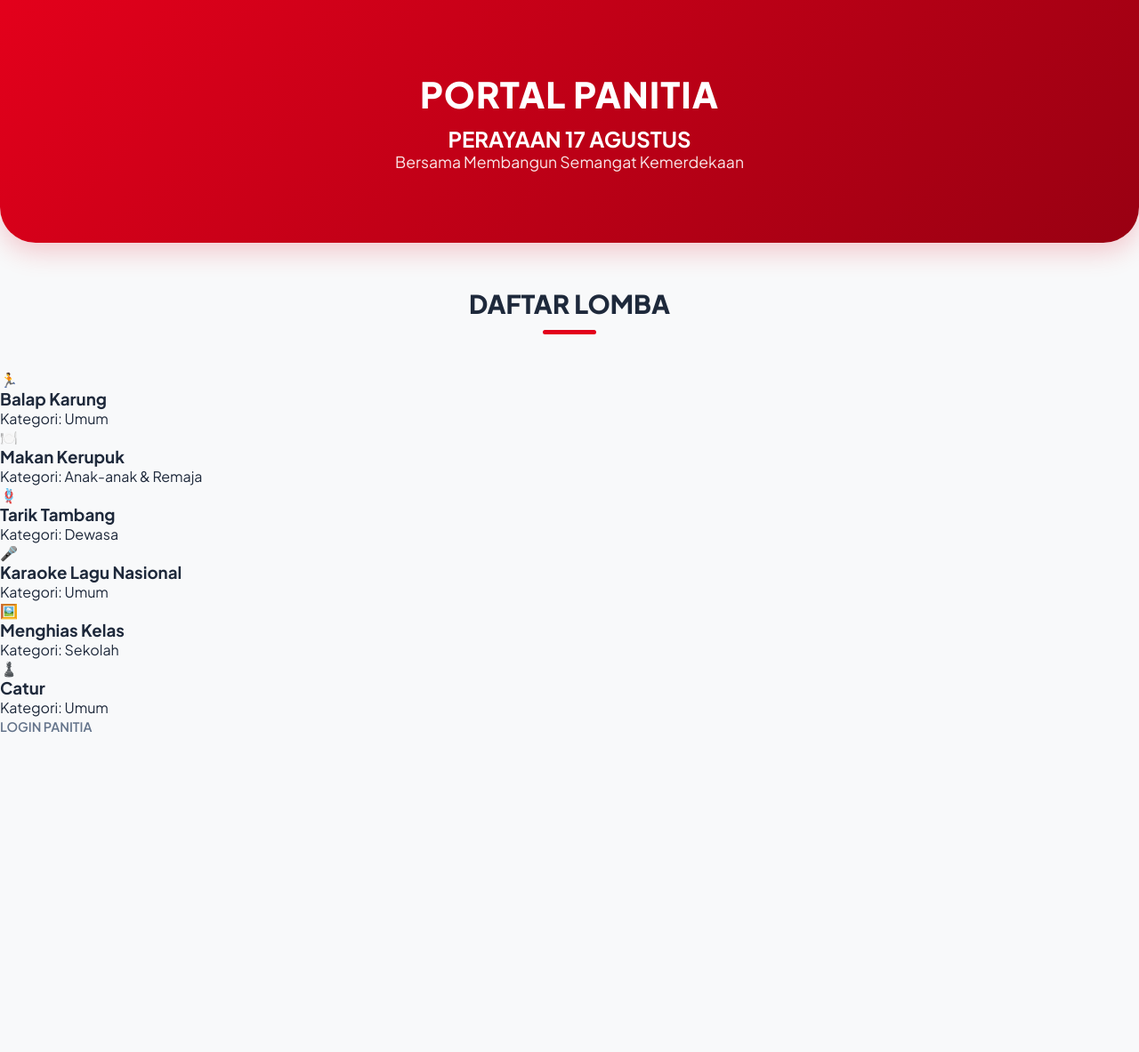
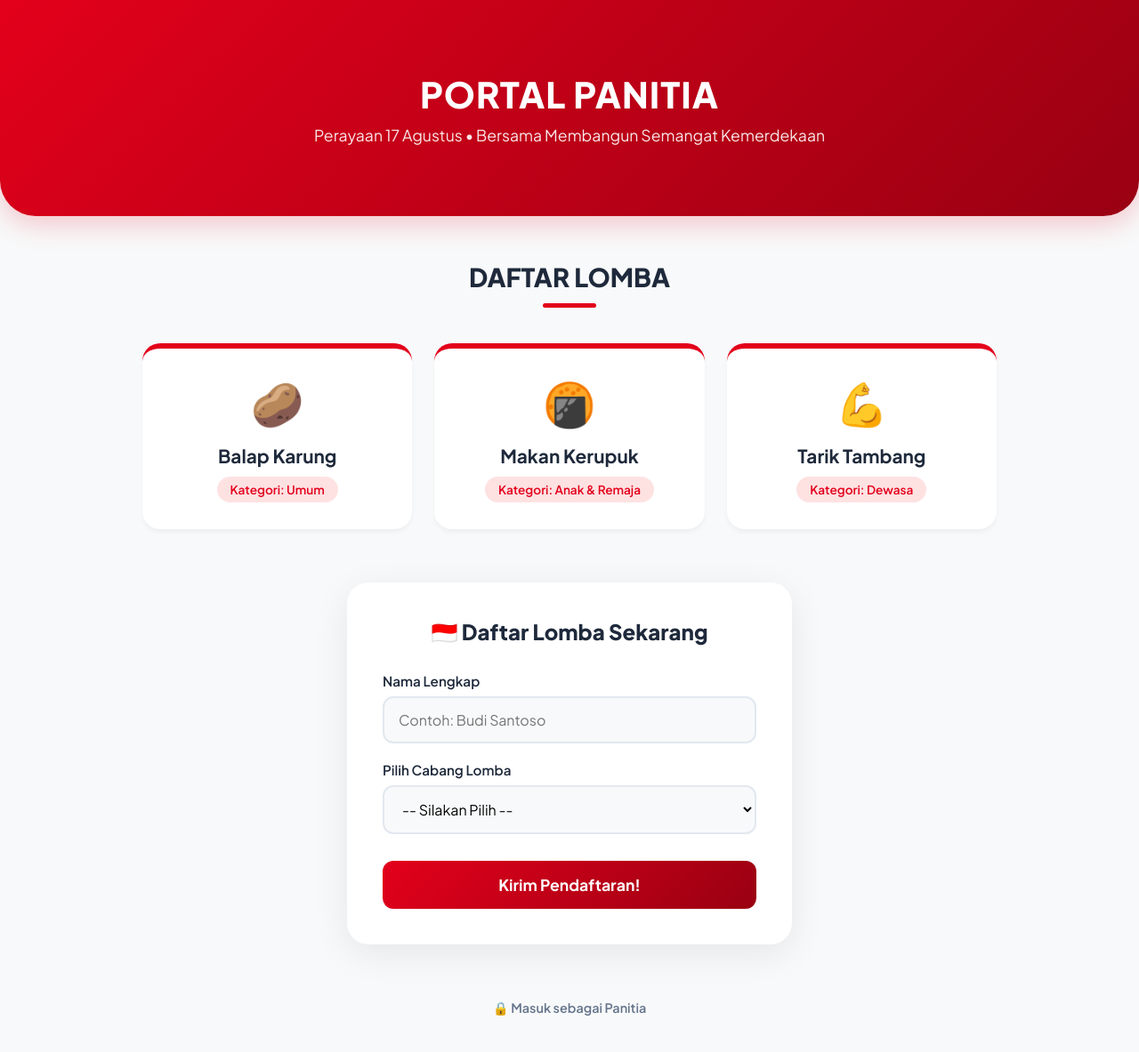
Before and after one commit to kazuyago/portal-17an, a website: page index.html in a window 1280 px wide. Shown: the whole page at 89% size. Before the commit the page ends 827 px from the top, so only its background shows below. Drawn offline with Linux system fonts and the light colour scheme.

Commit message:
Refactor HTML structure and add registration form

```diff
--- a/index.html
+++ b/index.html
@@ -7,53 +7,104 @@
     <link rel="stylesheet" href="style.css">
 </head>
 <body>
-  <div class="hero">
-    <div class="hero-overlay"></div>
-    <div class="hero-content">
+
+    <!-- Header Area -->
+    <header class="hero">
         <h1>PORTAL PANITIA</h1>
-      <h2>PERAYAAN 17 AGUSTUS</h2>
-      <p class="hero-subtitle">Bersama Membangun Semangat Kemerdekaan</p>
+        <p>Perayaan 17 Agustus • Bersama Membangun Semangat Kemerdekaan</p>
+    </header>
+
+    <main class="container">
+
+        <!-- Bagian Daftar Lomba -->
+        <h2 class="section-title">DAFTAR LOMBA</h2>
+        <div class="grid-lomba">
+            <!-- Kartu 1 -->
+            <div class="card">
+                <span class="card-icon">🥔</span>
+                <h3>Balap Karung</h3>
+                <span class="kategori">Kategori: Umum</span>
+            </div>
+            <!-- Kartu 2 -->
+            <div class="card">
+                <span class="card-icon">🍘</span>
+                <h3>Makan Kerupuk</h3>
+                <span class="kategori">Kategori: Anak & Remaja</span>
+            </div>
+            <!-- Kartu 3 -->
+            <div class="card">
+                <span class="card-icon">💪</span>
+                <h3>Tarik Tambang</h3>
+                <span class="kategori">Kategori: Dewasa</span>
             </div>
         </div>
 
-  <section class="lomba-section">
-    <h2 class="section-title">DAFTAR LOMBA</h2>
-    <div class="lomba-grid">
-      <div class="lomba-card">
-        <div class="lomba-icon">🏃</div>
-        <h3>Balap Karung</h3>
-        <p>Kategori: Umum</p>
+        <!-- Bagian Form Pendaftaran -->
+        <div class="form-container">
+            <h3>🇮🇩 Daftar Lomba Sekarang</h3>
+            <form id="formDaftar">
+                <div class="form-group">
+                    <label for="namaPeserta">Nama Lengkap</label>
+                    <input type="text" id="namaPeserta" class="form-control" placeholder="Contoh: Budi Santoso" required>
                 </div>
-      <div class="lomba-card">
-        <div class="lomba-icon">🍽️</div>
-        <h3>Makan Kerupuk</h3>
-        <p>Kategori: Anak-anak & Remaja</p>
+
+                <div class="form-group">
+                    <label for="pilihanLomba">Pilih Cabang Lomba</label>
+                    <select id="pilihanLomba" class="form-control" required>
+                        <option value="">-- Silakan Pilih --</option>
+                        <option value="Balap Karung">Balap Karung</option>
+                        <option value="Makan Kerupuk">Makan Kerupuk</option>
+                        <option value="Tarik Tambang">Tarik Tambang</option>
+                    </select>
                 </div>
-      <div class="lomba-card">
-        <div class="lomba-icon">🪢</div>
-        <h3>Tarik Tambang</h3>
-        <p>Kategori: Dewasa</p>
+
+                <button type="submit" class="btn-submit">Kirim Pendaftaran!</button>
+            </form>
         </div>
-      <div class="lomba-card">
-        <div class="lomba-icon">🎤</div>
-        <h3>Karaoke Lagu Nasional</h3>
-        <p>Kategori: Umum</p>
+
+        <!-- Bagian Footer / Login -->
+        <div class="footer">
+            <a href="login.html" class="btn-login">🔒 Masuk sebagai Panitia</a>
         </div>
-      <div class="lomba-card">
-        <div class="lomba-icon">🖼️</div>
-        <h3>Menghias Kelas</h3>
-        <p>Kategori: Sekolah</p>
-      </div>
-      <div class="lomba-card">
-        <div class="lomba-icon">♟️</div>
-        <h3>Catur</h3>
-        <p>Kategori: Umum</p>
-      </div>
-    </div>
-  </section>
 
-  <footer class="home-footer">
-    <a href="login.html" class="btn-login">LOGIN PANITIA</a>
-  </footer>
+    </main>
+
+    <!-- Script Pengiriman Data Pendaftaran -->
+    <script>
+        document.getElementById('formDaftar').addEventListener('submit', async function(e) {
+            e.preventDefault();
+
+            const nama = document.getElementById('namaPeserta').value;
+            const lomba = document.getElementById('pilihanLomba').value;
+            const btn = e.target.querySelector('button');
+
+            // Ubah tombol saat loading
+            const originalText = btn.innerText;
+            btn.innerText = 'Mengirim data...';
+            btn.style.opacity = '0.7';
+
+            try {
+                const res = await fetch('/api/daftar', {
+                    method: 'POST',
+                    headers: { 'Content-Type': 'application/json' },
+                    body: JSON.stringify({ nama, lomba })
+                });
+
+                const data = await res.json();
+                if(data.success) {
+                    alert('🎉 MERDEKA! Pendaftaran berhasil.');
+                    e.target.reset(); // Kosongkan form
+                } else {
+                    alert('Gagal mendaftar. Silakan coba lagi.');
+                }
+            } catch(err) {
+                alert('Gagal terhubung ke server pendaftaran.');
+            }
+
+            // Kembalikan tombol ke semula
+            btn.innerText = originalText;
+            btn.style.opacity = '1';
+        });
+    </script>
 </body>
 </html>
```
Lines whose indentation alone changed are shown as unchanged.
